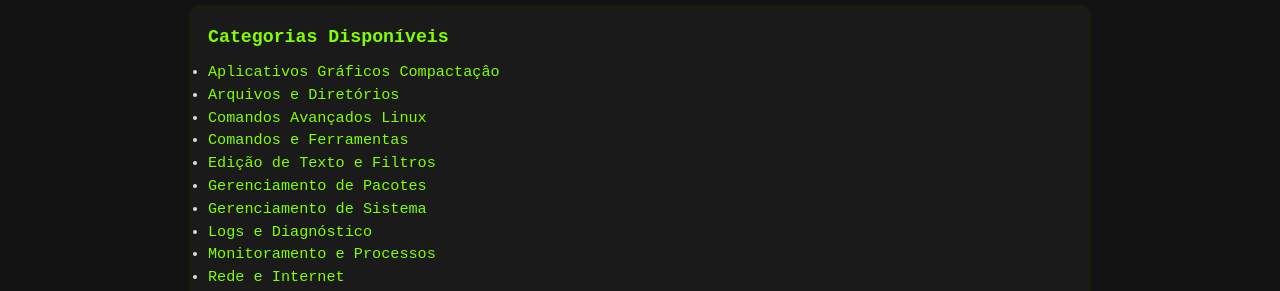
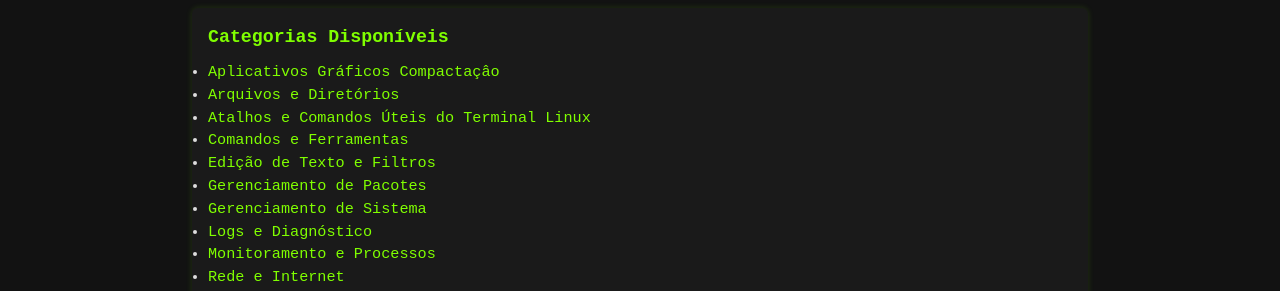
Before and after one commit to Piolinux/piolinux-site, a Jekyll site: the page built from _pages/_comandos/index.md, in a window 1280 px wide. Shown: the part 154-445 px from the top of the page. Built offline with Jekyll 4.4.1, drawn with Linux system fonts in a browser that asks for light colours.

Commit message:
Update index.md

```diff
--- a/_pages/_comandos/index.md
+++ b/_pages/_comandos/index.md
@@ -15,7 +15,7 @@ permalink: /comandos/
   <ul class="lista-categorias">
     <li><a href="/aplicativos-graficos-compactacao-linux/">Aplicativos Gráficos Compactaçâo</a></li>
     <li><a href="/arquivos-e-diretorios/">Arquivos e Diretórios</a></li>
-    <li><a href="/atalhos-terminal/">Comandos Avançados Linux</a></li>
+    <li><a href="/atalhos-terminal/">Atalhos e Comandos Úteis do Terminal Linux</a></li>
     <li><a href="{{ '/indice-linux/' | relative_url }}">️Comandos e Ferramentas</a></li>
     <li><a href="/edicao-de-texto-e-filtros/"> Edição de Texto e Filtros</a></li>
     <li><a href="/gerenciamento-de-pacotes/"> Gerenciamento de Pacotes</a></li>
```
